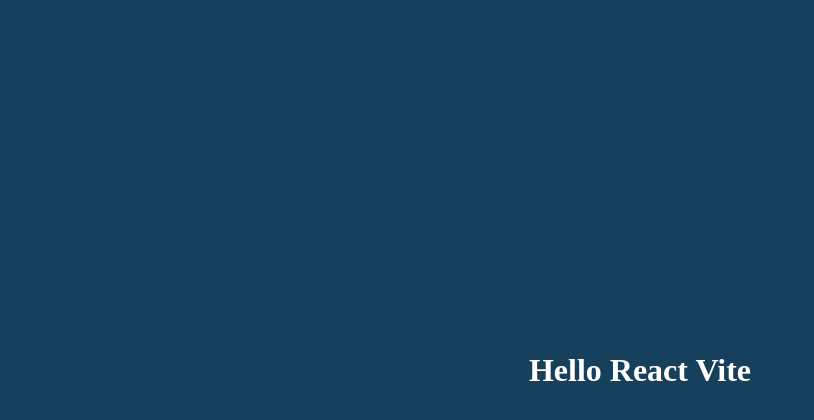
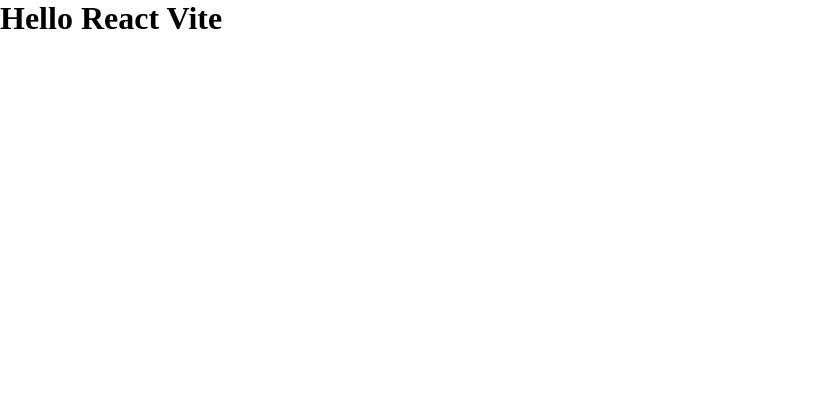
Before and after one commit to sbrb/react-vite-starter, a React (Vite) app: page / in a window 1280 px wide. Shown: the top 420 px of the page, without its empty margins (0-814 px from the left). Built offline with nearby package versions, Linux system fonts and the light colour scheme.

Commit message:
Update App.css

```diff
--- a/src/App.css
+++ b/src/App.css
@@ -1,10 +1,3 @@
 * {
   margin: 0;
 }
-
-body {
-  background-color: #17405d;
-  color: white;
-  text-align: center;
-  padding-top: 22rem;
-}
```
